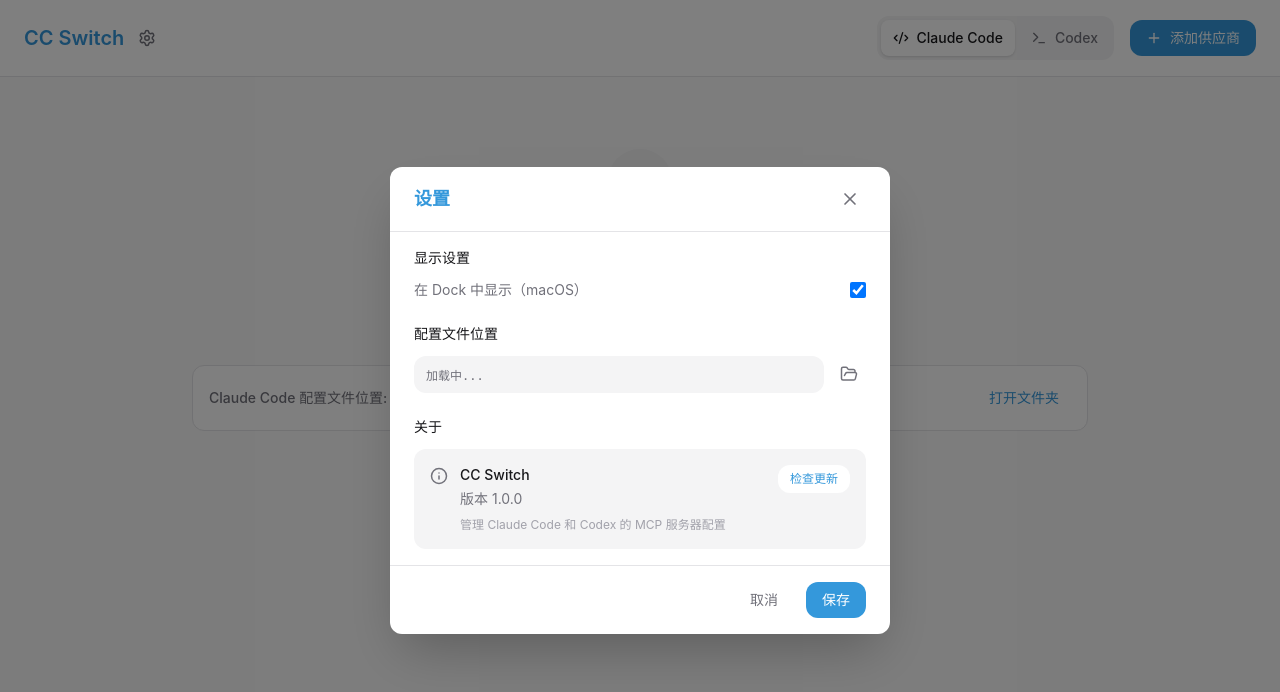
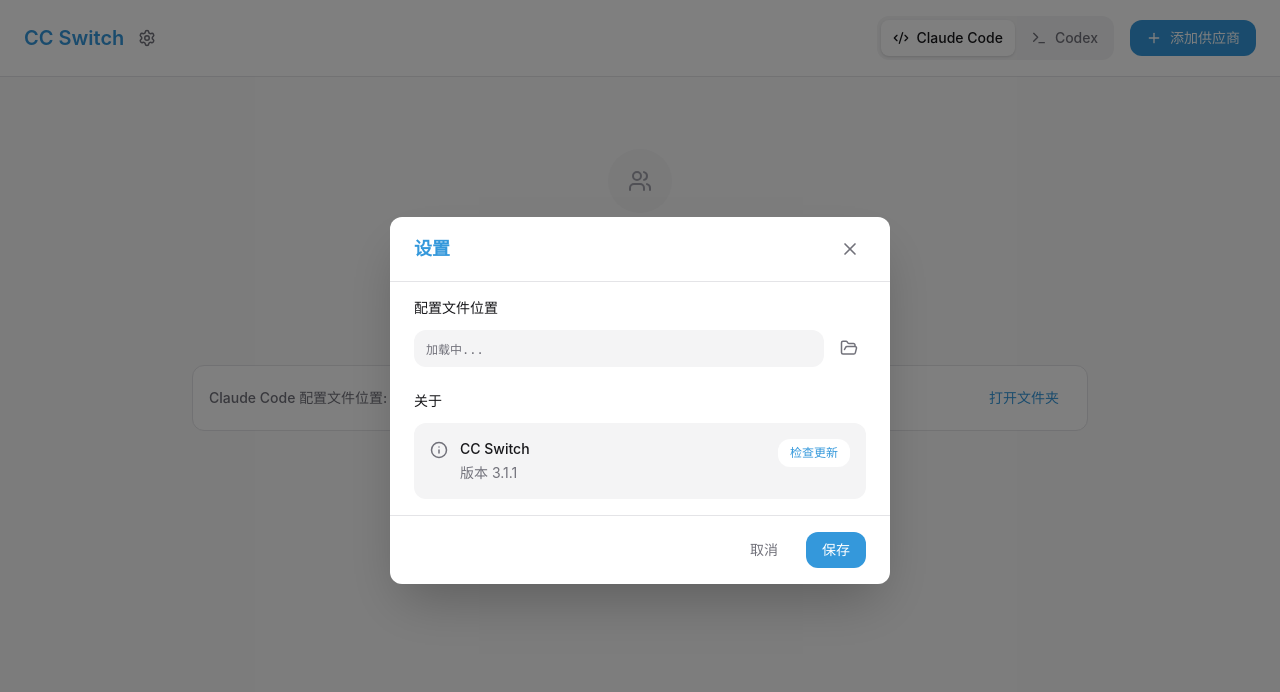
Before and after one commit to lorsque-sir/cc-switch--, a React (Vite) app: page / in a window 1280 px wide. Both pictures are taken after a click on the button "设置". Shown: the top 692 px of the page. Built offline with nearby package versions, Linux system fonts and the light colour scheme.

Commit message:
fix(settings): update version display and comment out incomplete dock settings
- Fix version display to use actual app version (3.1.1) from Tauri API
- Comment out dock display settings as feature is not yet implemented
- Update GitHub releases URL from yungookim to farion1231

```diff
--- a/src/components/SettingsModal.tsx
+++ b/src/components/SettingsModal.tsx
@@ -1,5 +1,6 @@
 import { useState, useEffect } from "react";
 import { X, Info, RefreshCw, FolderOpen } from "lucide-react";
+import { getVersion } from "@tauri-apps/api/app";
 import "../lib/tauri-api";
 import type { Settings } from "../types";
 
@@ -12,13 +13,24 @@ export default function SettingsModal({ onClose }: SettingsModalProps) {
     showInDock: true,
   });
   const [configPath, setConfigPath] = useState<string>("");
-  const [version] = useState("1.0.0");
+  const [version, setVersion] = useState<string>("");
   const [isCheckingUpdate, setIsCheckingUpdate] = useState(false);
 
   useEffect(() => {
     loadSettings();
     loadConfigPath();
+    loadVersion();
   }, []);
+
+  const loadVersion = async () => {
+    try {
+      const appVersion = await getVersion();
+      setVersion(appVersion);
+    } catch (error) {
+      console.error("获取版本信息失败:", error);
+      setVersion("3.1.1"); // 降级使用默认版本
+    }
+  };
 
   const loadSettings = async () => {
     try {
@@ -88,8 +100,8 @@ export default function SettingsModal({ onClose }: SettingsModalProps) {
 
         {/* 设置内容 */}
         <div className="px-6 py-4 space-y-6">
-          {/* 显示设置 */}
-          <div>
+          {/* 显示设置 - 功能还未实现 */}
+          {/* <div>
             <h3 className="text-sm font-medium text-[var(--color-text-primary)] mb-3">
               显示设置
             </h3>
@@ -106,7 +118,7 @@ export default function SettingsModal({ onClose }: SettingsModalProps) {
                 className="w-4 h-4 text-[var(--color-primary)] rounded focus:ring-[var(--color-primary)]/20"
               />
             </label>
-          </div>
+          </div> */}
 
           {/* 配置文件位置 */}
           <div>
@@ -150,9 +162,6 @@ export default function SettingsModal({ onClose }: SettingsModalProps) {
                     </p>
                     <p className="mt-1 text-[var(--color-text-secondary)]">
                       版本 {version}
-                    </p>
-                    <p className="mt-2 text-xs text-[var(--color-text-tertiary)]">
-                      管理 Claude Code 和 Codex 的 MCP 服务器配置
                     </p>
                   </div>
                 </div>
```
Also changed, not shown: 1 other file (tests, documents, lock files or other folders).
